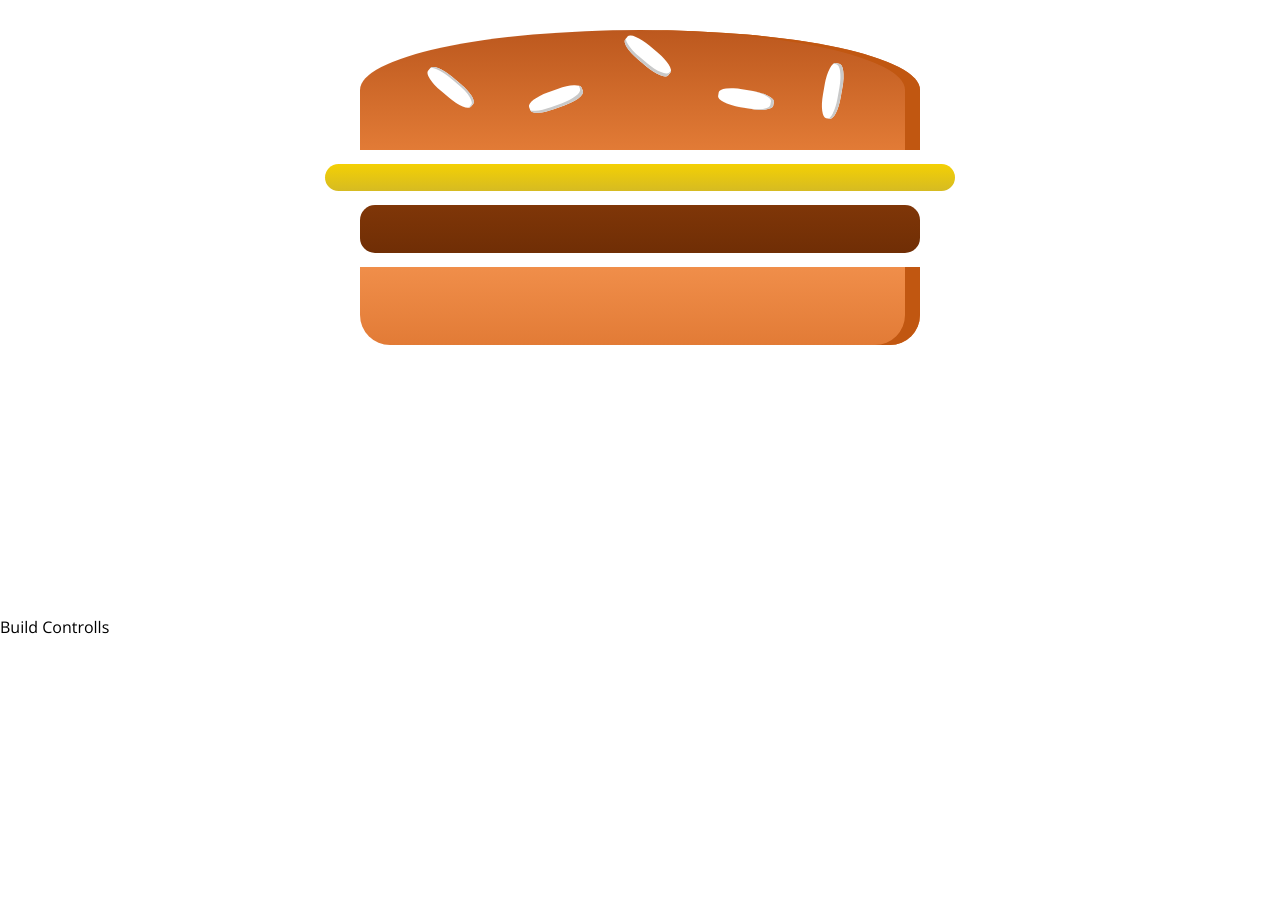
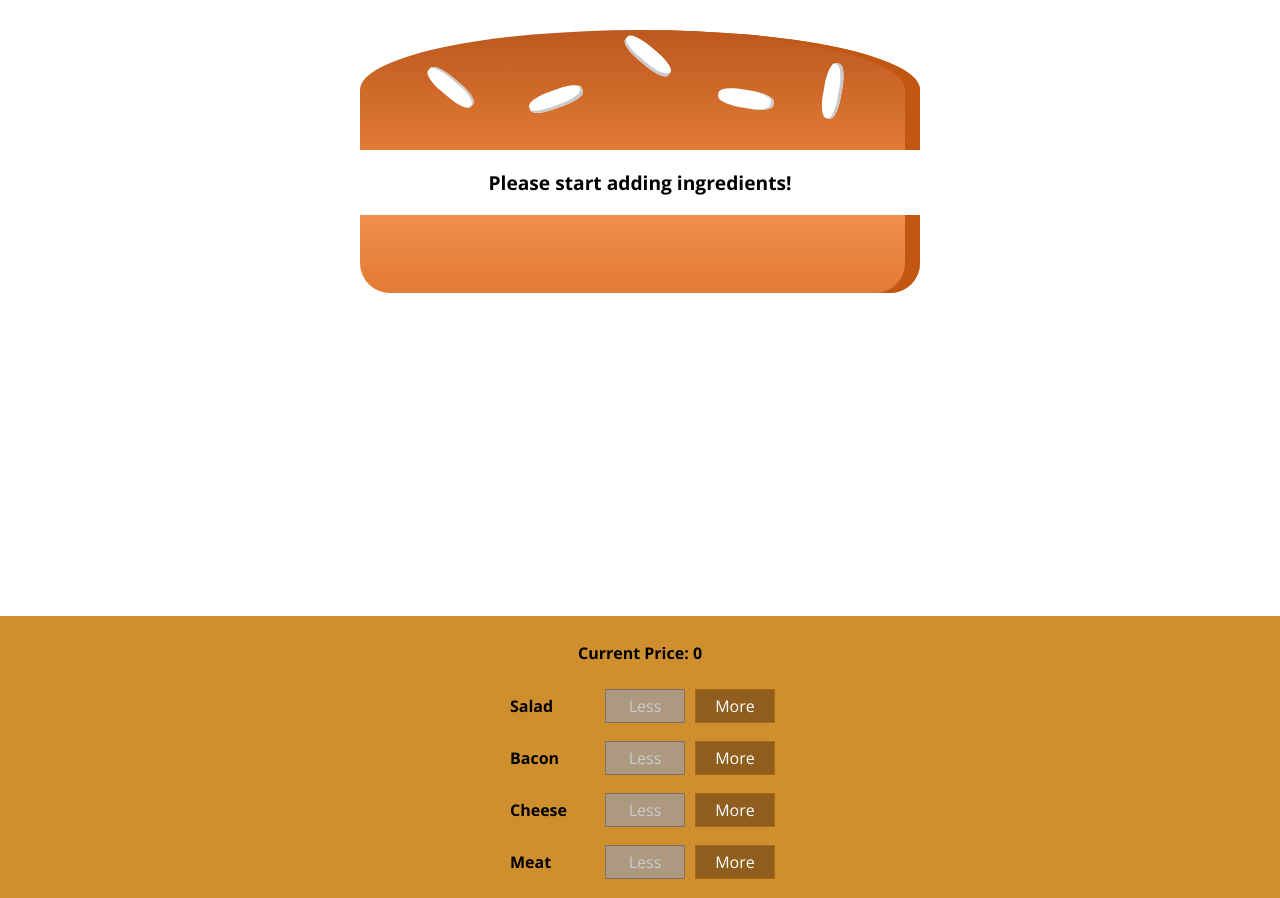
Before and after one commit to MaximNd/burgerBuilder, a React app: page / in a window 1280 px wide. Before the commit the page ends 800 px from the top, so only its background shows below. Built offline with nearby package versions, Linux system fonts and the light colour scheme.

Commit message:
addition and deletion of ingredients

```diff
--- /dev/null
+++ b/src/components/Burger/BuildControls/BuildControl/BuildControl.css
@@ -0,0 +1,56 @@
+.BuildControl {
+    display: flex;
+    justify-content: space-between;
+    align-items: center;
+    margin: 5px 0;
+}
+
+.BuildControl button {
+    display: block;
+    font: inherit;
+    padding: 5px;
+    margin: 0 5px;
+    width: 80px;
+    border: 1px solid #AA6817;
+    cursor: pointer;
+    outline: none;
+}
+
+.BuildControl button:disabled {
+    background-color: #AC9980;
+    border: 1px solid #7E7365;
+    color: #ccc;
+    cursor: default;
+}
+
+.BuildControl button:hover:disabled {
+    background-color: #AC9980;
+    color: #ccc;
+    cursor: not-allowed;
+}
+
+.Label {
+    padding: 10px;
+    font-weight: bold;
+    width: 80px;
+}
+
+.BuildControl .Less {
+    background-color: #D39952;
+    color: white;
+}
+
+.BuildControl .More {
+    background-color: #8F5E1E;
+    color: white;
+}
+
+.BuildControl .Less:hover, .BuildControl .Less:active {
+    background-color: #DAA972;
+    color: white;
+}
+
+.BuildControl .More:hover,.BuildControl .More:active {
+    background-color: #99703F;
+    color: white;
+}
--- /dev/null
+++ b/src/components/Burger/BuildControls/BuildControl/BuildControl.js
@@ -0,0 +1,15 @@
+import React from 'react';
+
+import styles from './BuildControl.css';
+
+const BuildControl = (props) => {
+    return (
+        <div className={styles.BuildControl}>
+            <div className={styles.Label}>{props.label}</div>
+            <button onClick={props.deleted} className={styles.Less} disabled={props.disabled}>Less</button>
+            <button onClick={props.added} className={styles.More}>More</button>
+        </div>
+    );
+};
+
+export default BuildControl;
--- /dev/null
+++ b/src/components/Burger/BuildControls/BuildControls.css
@@ -0,0 +1,14 @@
+.BuildControls {
+    width: 100%;
+    background-color: #CF8F2E;
+    display: flex;
+    flex-flow: column;
+    align-items: center;
+    box-shadow: 0 2px 1px #ccc;
+    margin: auto;
+    padding: 10px 0;
+}
+
+.Price {
+    font-weight: bold;
+}
--- /dev/null
+++ b/src/components/Burger/BuildControls/BuildControls.js
@@ -0,0 +1,27 @@
+import React from 'react';
+
+import styles from './BuildControls.css';
+import BuildControl from './BuildControl/BuildControl';
+
+const BuildControls = (props) => {
+    const controls = [
+        { label: 'Salad', type: 'salad' },
+        { label: 'Bacon', type: 'bacon' },
+        { label: 'Cheese', type: 'cheese' },
+        { label: 'Meat', type: 'meat' },
+    ].map(cntr => <BuildControl
+                    added={() => props.ingredientAdded(cntr.type)}
+                    deleted={() => props.ingredientDeleted(cntr.type)}
+                    key={cntr.label}
+                    label={cntr.label}
+                    disabled={props.disabledInfo[cntr.type]} />
+    );
+    return (
+        <div className={styles.BuildControls}>
+            <p className={styles.Price}>Current Price: {props.price}</p>
+            {controls}
+        </div>
+    );
+};
+
+export default BuildControls;
--- a/src/components/Burger/Burger.js
+++ b/src/components/Burger/Burger.js
@@ -3,11 +3,21 @@ import React from 'react';
 import styles from './Burger.css';
 import BurgerIngredient from './BurgerIngredient/BurgerIngredient';
 const Burger = (props) => {
+    let ingredients = Object.keys(props.ingredients)
+        .map(ingredient =>
+            [...Array(props.ingredients[ingredient])]
+            .map((_, index) => <BurgerIngredient key={ingredient + index} type={ingredient} /> )
+        )
+        .reduce((arr, elem) => [...arr, ...elem], []);
+
+        if (ingredients.length === 0) {
+            ingredients = <p>Please start adding ingredients!</p>;
+        }
+
     return (
         <div className={styles.Burger}>
             <BurgerIngredient type="bread-top"/>
-            <BurgerIngredient type="cheese"/>
-            <BurgerIngredient type="meat"/>
+            {ingredients}
             <BurgerIngredient type="bread-bottom"/>
         </div>
     );
--- a/src/containers/BurgerBuilder/BurgerBuilder.js
+++ b/src/containers/BurgerBuilder/BurgerBuilder.js
@@ -1,13 +1,60 @@
 import React, { Component } from 'react';
 
 import Burger from './../../components/Burger/Burger';
+import BuildControls from './../../components/Burger/BuildControls/BuildControls';
+
+const INGREDIENT_PRICES = {
+    salad: 0.4,
+    cheese: 0.3,
+    meat: 0.9,
+    bacon: 0.8,
+};
 
 class BurgerBuilder extends Component {
+    state = {
+        ingredients: {
+            salad: 0,
+            cheese: 0,
+            meat: 0,
+            bacon: 0,
+        },
+        totalPrice: 0
+    }
+
+    addIngredientHandler = type => {
+        const updatedIngredients = {...this.state.ingredients};
+        updatedIngredients[type] = this.state.ingredients[type] + 1;
+
+        const newPrice = parseFloat((this.state.totalPrice + INGREDIENT_PRICES[type]).toFixed(2));
+
+        this.setState({ ingredients: updatedIngredients, totalPrice: newPrice });
+    }
+
+    removeIngredientHandler = type => {
+        const updatedIngredients = {...this.state.ingredients};
+        if (updatedIngredients[type] > 0) {
+            updatedIngredients[type] = this.state.ingredients[type] - 1;
+            const newPrice = parseFloat((this.state.totalPrice - INGREDIENT_PRICES[type]).toFixed(2));
+
+            this.setState({ ingredients: updatedIngredients, totalPrice: newPrice });
+        }
+    }
+
     render() {
+        const disabledInfo = {
+            ...this.state.ingredients
+        };
+        for (let key in disabledInfo) {
+            disabledInfo[key] = disabledInfo[key] <= 0
+        }
         return (
             <React.Fragment>
-                <Burger />
-                <div>Build Controlls</div>
+                <Burger ingredients={this.state.ingredients} />
+                <BuildControls
+                price={this.state.totalPrice}
+                ingredientAdded={this.addIngredientHandler}
+                ingredientDeleted={this.removeIngredientHandler}
+                disabledInfo={disabledInfo} />
             </React.Fragment>
         );
     }
```
